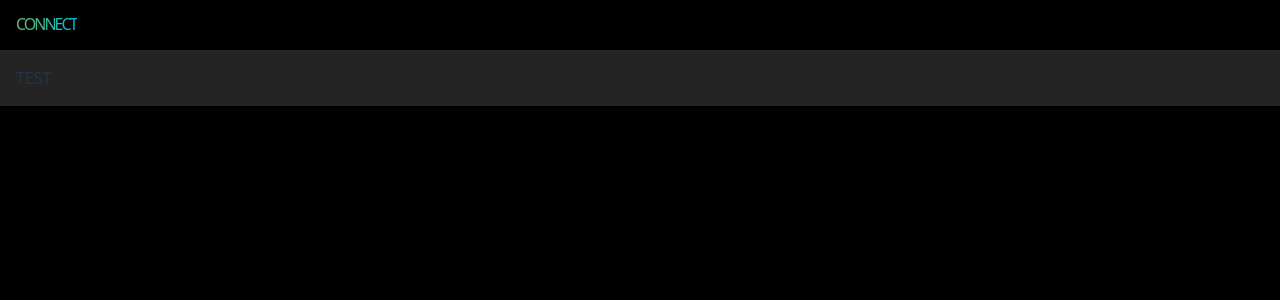
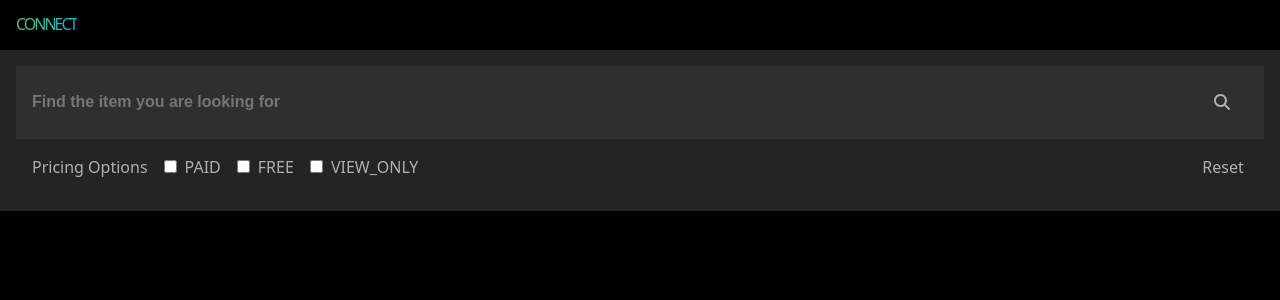
Before and after one commit to Archana1660/closet, a React (Vite) app: page / in a window 1280 px wide. Shown: the top 300 px of the page. Built offline with nearby package versions, Linux system fonts and the light colour scheme; no server answers.

Commit message:
feature/ShoppingDashboardPage:Add fontawesome icons, Search input and pricing options

```diff
--- a/package.json
+++ b/package.json
@@ -10,6 +10,8 @@
     "preview": "vite preview"
   },
   "dependencies": {
+    "@fortawesome/free-solid-svg-icons": "^6.7.2",
+    "@fortawesome/react-fontawesome": "^0.2.2",
     "@reduxjs/toolkit": "^2.6.1",
     "react": "^19.0.0",
     "react-dom": "^19.0.0",
--- /dev/null
+++ b/src/atoms/CheckboxInput/CheckboxInput.jsx
@@ -0,0 +1,40 @@
+import styled from "styled-components";
+import { Colors } from "../../utils/Colors";
+
+const StyledCheckBoxLabel = styled.label`
+  margin-left: 0.5rem;
+  color: ${Colors.TEXT_COLOR};
+`;
+
+const StyledForm = styled.form`
+  display: flex;
+  gap: 1rem;
+  padding: 1rem;
+`;
+
+const StyledFormTitle = styled.p`
+  color: ${Colors.TEXT_COLOR};
+`;
+
+export const CheckboxInput = ({ pricingOption }) => {
+  return (
+    <StyledForm onSubmit={(e) => e.preventDefault}>
+      <StyledFormTitle>Pricing Options</StyledFormTitle>
+      {Object.keys(pricingOption).map((option) => {
+        return (
+          <div key={pricingOption[option]}>
+            <input
+              type="checkbox"
+              id={pricingOption[option]}
+              name={option}
+              value={pricingOption[option]}
+            />
+            <StyledCheckBoxLabel htmlFor={pricingOption[option]}>
+              {option}
+            </StyledCheckBoxLabel>
+          </div>
+        );
+      })}
+    </StyledForm>
+  );
+};
--- /dev/null
+++ b/src/atoms/ResetButton/ResetButton.jsx
@@ -0,0 +1,6 @@
+import React from "react";
+import { StyledResetButton } from "./ResetButtonStyle";
+
+export const ResetButton = ({ buttonText }) => {
+  return <StyledResetButton>{buttonText}</StyledResetButton>;
+};
--- /dev/null
+++ b/src/atoms/ResetButton/ResetButtonStyle.js
@@ -0,0 +1,7 @@
+import styled from "styled-components";
+import { Colors } from "../../utils/Colors";
+
+export const StyledResetButton = styled.button`
+background: none;
+color: ${Colors.TEXT_COLOR};
+`;
--- /dev/null
+++ b/src/atoms/SearchInput/SearchInput.jsx
@@ -0,0 +1,54 @@
+import { faSearch } from "@fortawesome/free-solid-svg-icons";
+import { FontAwesomeIcon } from "@fortawesome/react-fontawesome";
+import { useState } from "react";
+import { useDispatch } from "react-redux";
+
+import styled from "styled-components";
+
+import { Colors } from "../../utils/Colors";
+
+const StyledInput = styled.input`
+  background: transparent;
+  border: none;
+  width: 100%;
+  color: ${Colors.TEXT_COLOR};
+  font-weight: bold;
+  font-size: 1rem;
+`;
+
+const StyledForm = styled.form`
+  background-color: #302f2f;
+  display: flex;
+  justify-content: space-between;
+  padding: 1rem;
+`;
+
+const StyledButton = styled.button`
+  background: none;
+  border: none;
+  color: ${Colors.TEXT_COLOR};
+`;
+
+export const SearchInput = () => {
+  const [keyword, setKeyword] = useState("");
+
+  const handleSubmit = (e) => {
+    e.preventDefault;
+  };
+
+  return (
+    <StyledForm onSubmit={handleSubmit}>
+      <StyledInput
+        value={keyword}
+        type="text"
+        placeholder="Find the item you are looking for"
+        onChange={(e) => {
+          setKeyword(e.target.value);
+        }}
+      />
+      <StyledButton>
+        <FontAwesomeIcon icon={faSearch} />
+      </StyledButton>
+    </StyledForm>
+  );
+};
--- a/src/pages/ShoppingDashboardPage.jsx
+++ b/src/pages/ShoppingDashboardPage.jsx
@@ -1,7 +1,18 @@
+import styled from "styled-components";
 import { useEffect } from "react";
 import { useDispatch } from "react-redux";
 
+import { CheckboxInput } from "../atoms/CheckboxInput/CheckboxInput";
+
 import { fetchProducts } from "../redux/slice/ProductStoreSlice";
+import { SearchInput } from "../atoms/SearchInput/SearchInput";
+import { ResetButton } from "../atoms/ResetButton/ResetButton";
+
+import { pricingOption } from "../utils/enumPricingOption";
+
+const StyledSection = styled.section`
+  /* padding: 1rem; */
+`;
 
 export const ShoppingDashboardPage = () => {
   const dispatch = useDispatch();
@@ -12,7 +23,13 @@ export const ShoppingDashboardPage = () => {
 
   return (
     <>
-      <div>TEST</div>
+      <StyledSection>
+        <SearchInput />
+        <div style={{ display: "flex", justifyContent: "space-between" }}>
+          <CheckboxInput pricingOption={pricingOption} />
+          <ResetButton buttonText="Reset" />
+        </div>
+      </StyledSection>
     </>
   );
 };
--- /dev/null
+++ b/src/utils/Colors.js
@@ -0,0 +1,3 @@
+export const Colors = {
+    TEXT_COLOR: "#b0b0b0"
+}
--- /dev/null
+++ b/src/utils/enumPricingOption.js
@@ -0,0 +1,5 @@
+export const pricingOption = {
+    PAID: 0,
+    FREE: 1,
+    VIEW_ONLY: 2
+}
```
Also changed, not shown: 1 other file (tests, documents, lock files or other folders).
